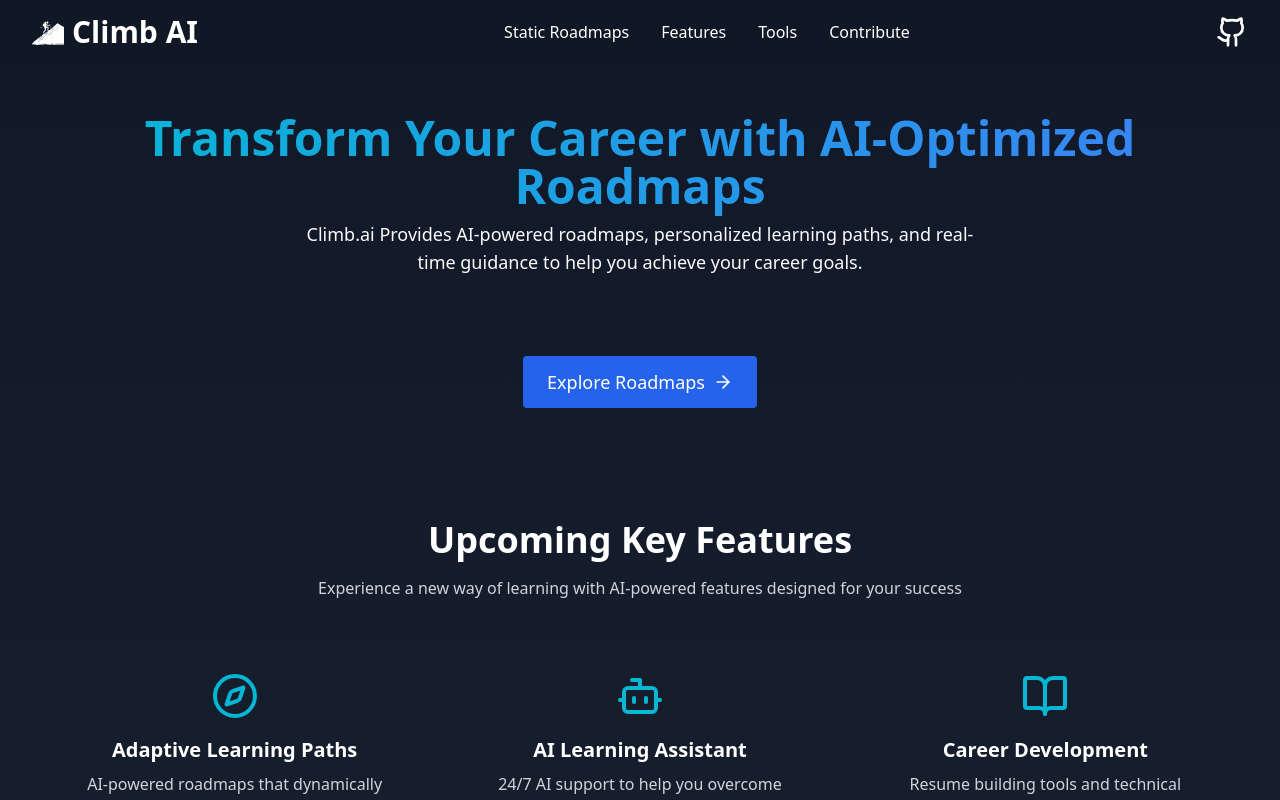
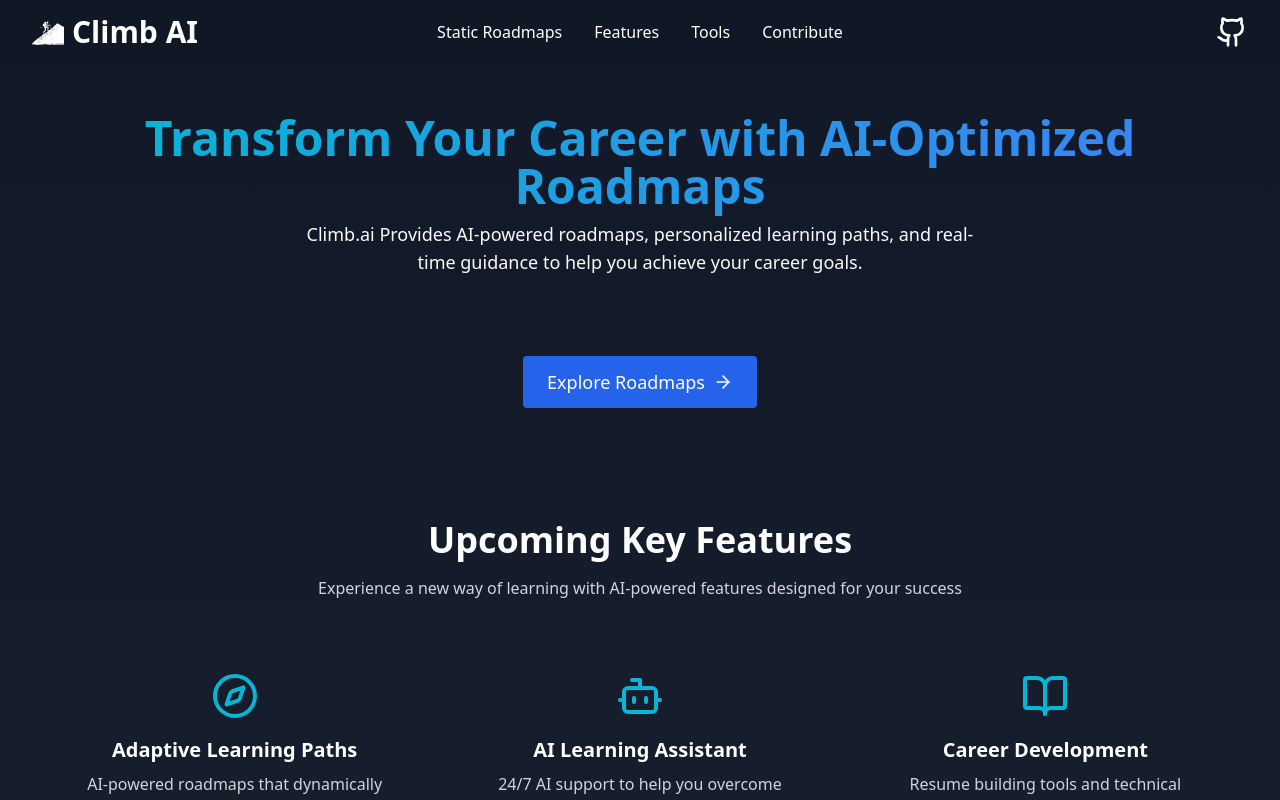
Before and after one commit to Atharva0045/climb_ai-user_platform, a React (Vite) app: page / in a window 1280 px wide. Shown: the top 800 px of the page. Built offline with nearby package versions, Linux system fonts and the light colour scheme; no server answers.

Commit message:
Fix Header-without-auth-options

```diff
--- a/index.html
+++ b/index.html
@@ -2,7 +2,7 @@
 <html lang="en">
   <head>
     <meta charset="UTF-8" />
-    <link rel="icon" type="image/svg+xml" href="/platform-icon.svg" />
+    <link rel="icon" type="image/svg+xml" href="/src/assets/platform-icon.svg" />
     <meta name="viewport" content="width=device-width, initial-scale=1.0" />
     <meta name="theme-color" content="#111827" />
     <title>Climb AI</title>
--- a/src/components/Header.jsx
+++ b/src/components/Header.jsx
@@ -22,16 +22,19 @@ const Header = () => {
     <header className="fixed w-full top-0 z-50 bg-gray-900 bg-opacity-75 backdrop-blur-sm">
       <div className="max-w-7xl mx-auto px-4 sm:px-6 lg:px-8">
         <div className="flex justify-between items-center h-16">
+          <div className="w-[140px] sm:w-[200px]">
             <Link to="/" className="flex items-center space-x-2">
               <img
-              src="/platform-icon.svg"
+                src="/src/assets/platform-icon.svg"
                 alt="Climb AI Logo"
                 className="h-6 w-6 sm:h-8 sm:w-8"
               />
               <h1 className="text-white text-xl sm:text-3xl font-bold">Climb AI</h1>
             </Link>
+          </div>
 
-          <nav className="hidden md:flex space-x-8" aria-label="Main navigation">
+          <nav className="hidden md:block absolute left-1/2 transform -translate-x-1/2" aria-label="Main navigation">
+            <div className="flex space-x-8">
               {isRoadmapsPage ? (
                 <Link
                   to="/"
@@ -76,8 +79,10 @@ const Header = () => {
                   )}
                 </>
               )}
+            </div>
           </nav>
 
+          <div className="w-[140px] sm:w-[200px] flex items-center justify-end space-x-4">
             <button
               className="md:hidden text-white hover:text-cyan-400 transition-colors"
               onClick={() => setMobileMenuOpen(!mobileMenuOpen)}
@@ -86,13 +91,12 @@ const Header = () => {
               {mobileMenuOpen ? <X className="h-6 w-6" /> : <Menu className="h-6 w-6" />}
             </button>
 
-          <div className="hidden md:flex items-center">
             <a
               href="https://github.com/climbai/user_platform"
               target="_blank"
               rel="noopener noreferrer"
               aria-label="Visit our GitHub"
-              className="text-white hover:text-cyan-400 transition-colors"
+              className="text-white hover:text-cyan-400 transition-colors hidden md:block"
             >
               <Github className="h-8 w-8" />
             </a>
```
Also changed, not shown: src/assets/platform-icon.svg (renamed from public/platform-icon.svg). Lines whose indentation alone changed are shown as unchanged.
